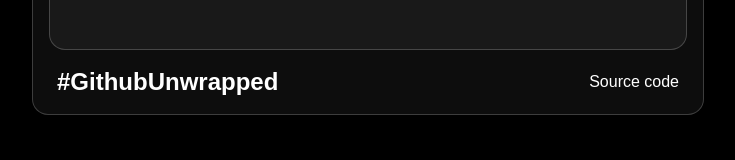
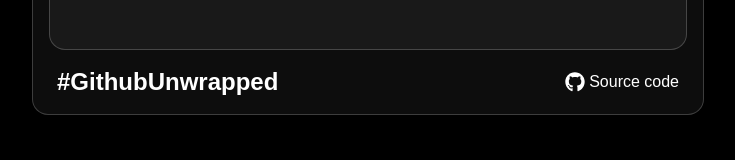
Before and after one commit to khuza08/ghwrapped, a Next.js app: page / in a window 1280 px wide. Shown: the part 435-595 px from the top of the page, without its empty margins (272-1007 px from the left). Built offline with nearby package versions, Linux system fonts and the light colour scheme.

Commit message:
add Github icon

```diff
--- a/package.json
+++ b/package.json
@@ -15,6 +15,7 @@
     "next": "16.0.10",
     "react": "19.2.1",
     "react-dom": "19.2.1",
+    "react-icons": "^5.5.0",
     "recharts": "^3.6.0"
   },
   "devDependencies": {
--- a/src/app/page.tsx
+++ b/src/app/page.tsx
@@ -8,6 +8,7 @@
 import WrappedSidebar from "@/components/UI/WrappedSidebar";
 import WrappedMainContent from "@/components/UI/WrappedMainContent";
 import GitHubWrappedFooter from "@/components/UI/GitHubWrappedFooter";
+import { FaGithub } from "react-icons/fa";
 
 const GitHubWrappedPage = () => {
   const [username, setUsername] = useState("");
@@ -17,6 +18,14 @@
   const handleSubmit = (username: string) => {
     setError("");
     setShowWrapped(true);
+  };
+
+  const handleGithubClick = () => {
+    window.open(
+      "https://github.com/khuza08/ghwrapped",
+      "_blank",
+      "noopener,noreferrer",
+    );
   };
 
   return (
@@ -52,7 +61,13 @@
                 <div className="font-bold text-md md:text-lg lg:text-xl xl:text-2xl">
                   #GithubUnwrapped
                 </div>
-                <div>Source code</div>
+                <div
+                  className="flex items-center gap-1 cursor-pointer hover:opacity-80 transition-opacity"
+                  onClick={handleGithubClick}
+                >
+                  <FaGithub className="text-xl" />
+                  <span className="hidden sm:inline">Source code</span>
+                </div>
               </div>
             </div>
           </div>
```
Also changed, not shown: 1 other file (tests, documents, lock files or other folders).
